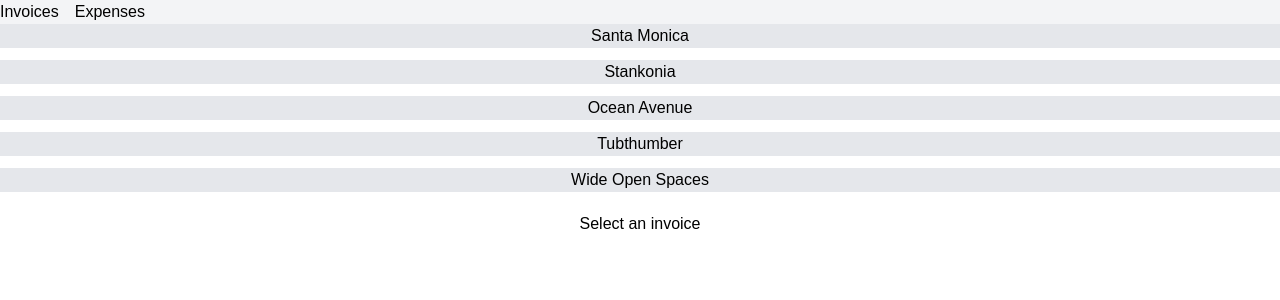
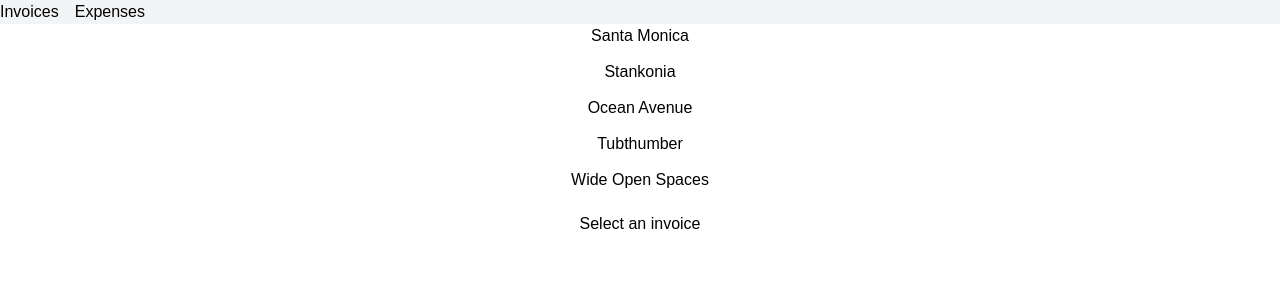
Before and after one commit to sviatlana-vilchynskaya/educational-project, a React (Create React App) app: page /invoices in a window 1280 px wide. Shown: the top 300 px of the page. Built offline with nearby package versions, Linux system fonts and the light colour scheme; a web font is replaced by a local one.

Commit message:
feat: active links

```diff
--- a/src/components/invoice.js
+++ b/src/components/invoice.js
@@ -1,19 +1,20 @@
-import { Link, Outlet } from 'react-router-dom';
+import { NavLink, Outlet } from 'react-router-dom';
 import { getInvoices } from './data';
 
 export default function Invoices() {
   let invoices = getInvoices();
+  let activeClassName = `text-red-400 bg-gray-200`;
   return (
     <main className="text-center">
       <div className="flex flex-col gap-3">
         {invoices.map((invoice) => (
-          <Link
-            className="bg-gray-200"
+          <NavLink
+            className={({ isActive }) => (isActive ? activeClassName : '')}
             to={`/invoices/${invoice.number}`}
             key={invoice.number}
           >
             {invoice.name}
-          </Link>
+          </NavLink>
         ))}
       </div>
       <Outlet></Outlet>
```
